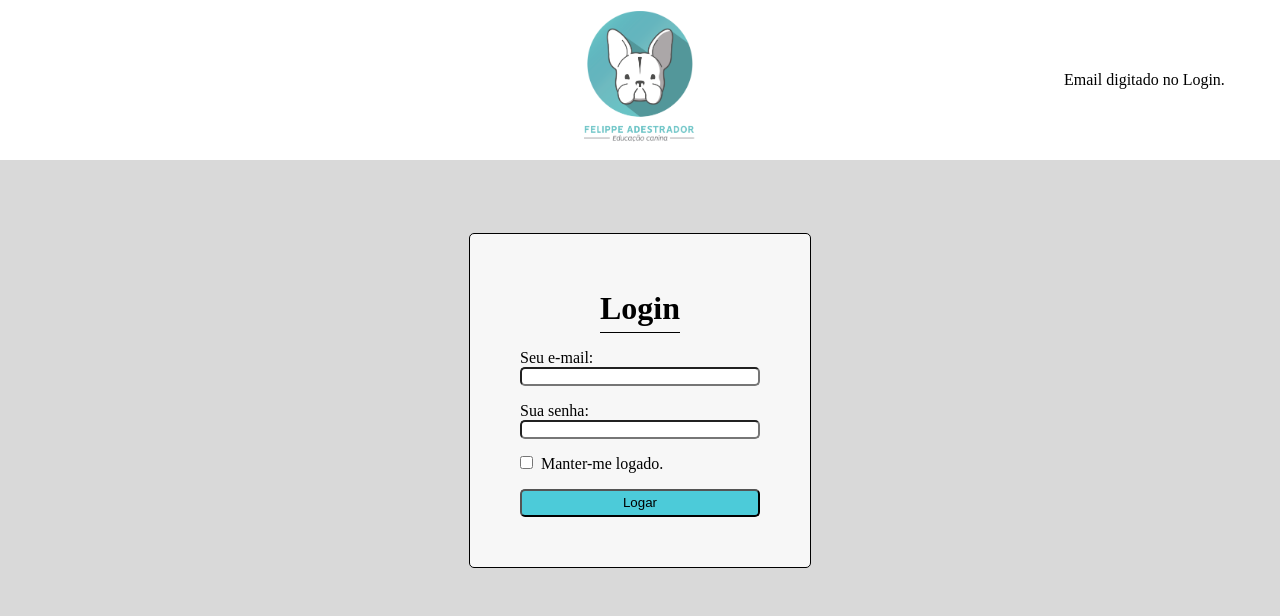
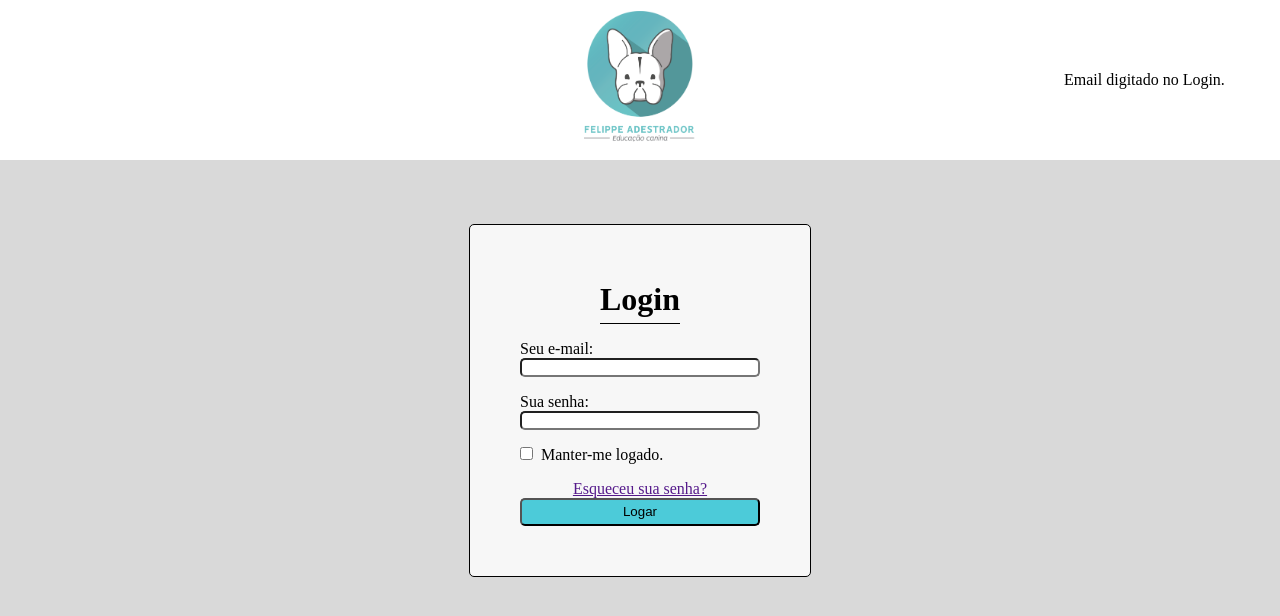
Before and after one commit to gianrochafarm/Projeto1, a React (Vite) app: page / in a window 1280 px wide. Shown: the top 616 px of the page. Built offline with nearby package versions, Linux system fonts and the light colour scheme.

Commit message:
add esqueceu senha

```diff
--- a/src/components/Login.jsx
+++ b/src/components/Login.jsx
@@ -26,9 +26,12 @@ export function Login() {
                 Manter-me logado.
 			</div>
 
+			<div className={ styles.changePassword }>
+				<a href="">Esqueceu sua senha?</a>
+			</div>
+
 			<div className={ styles.button }>
 				<input type="submit" value={"Logar"} />
-
 			</div>
 
 
```
